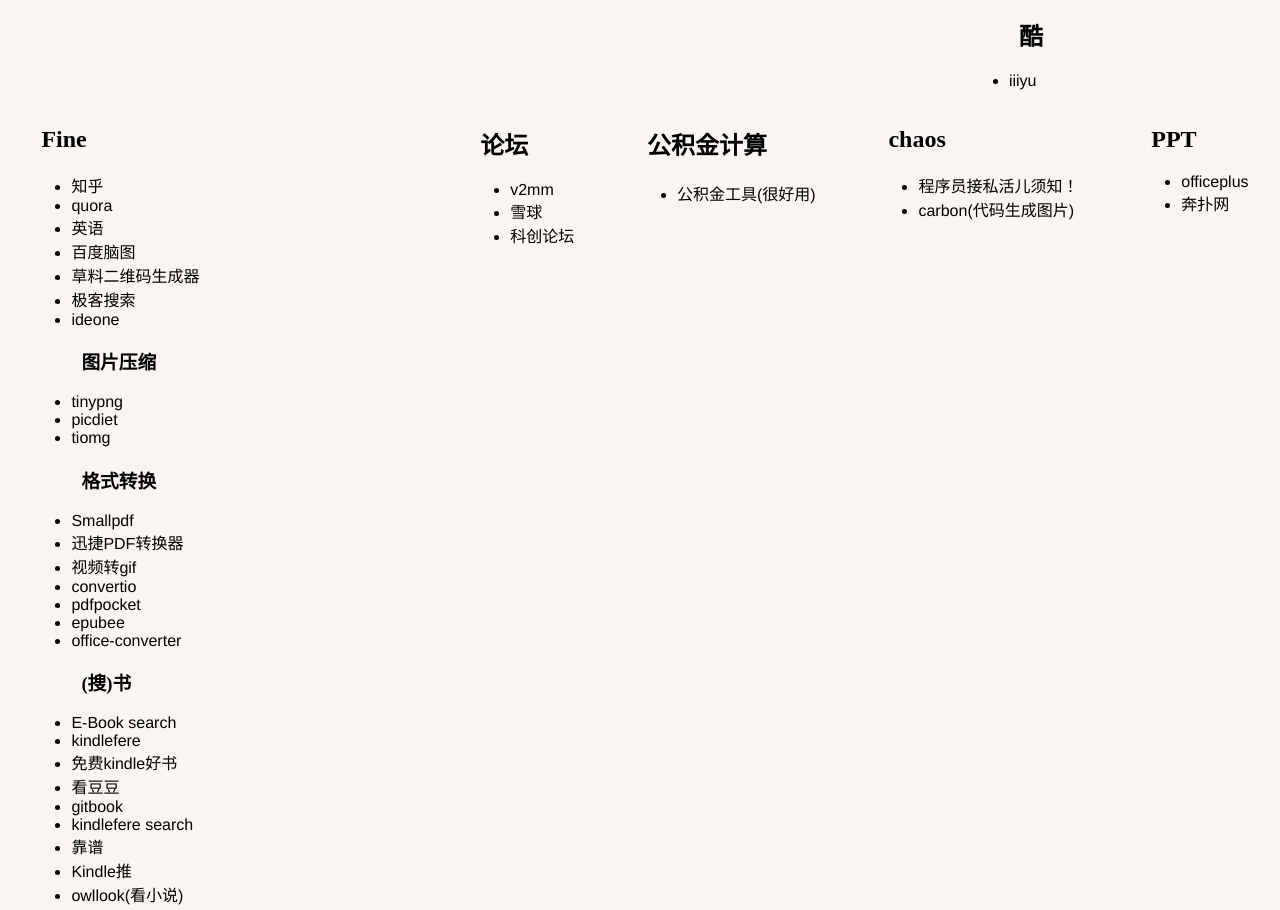
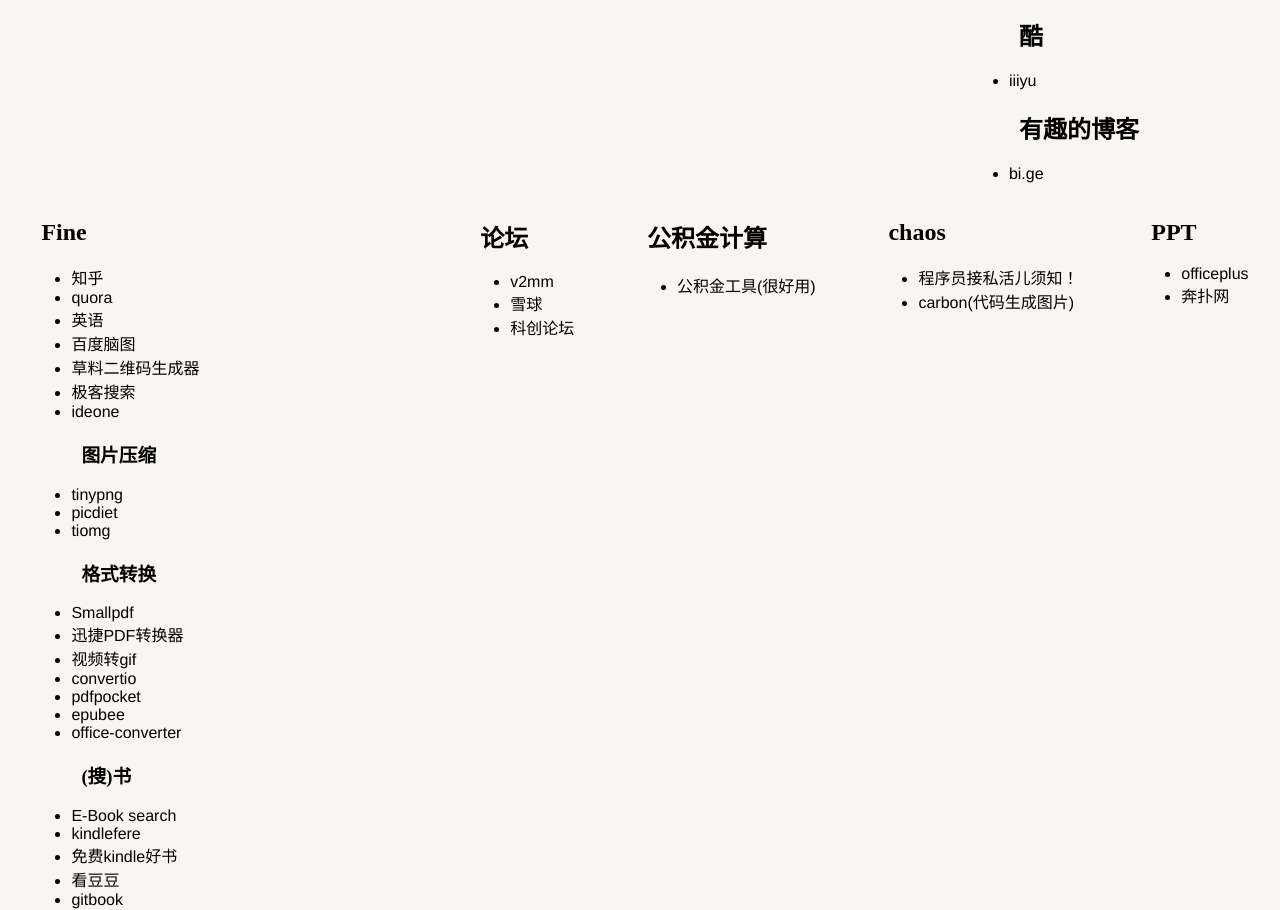
Before and after one commit to iamsail/Resource, a plain HTML site: page index.html in a window 1280 px wide. Shown: the part 3592-4502 px from the top of the page. Drawn offline with Linux system fonts and the light colour scheme.

Commit message:
:feat: add blog

```diff
--- a/index.html
+++ b/index.html
@@ -494,6 +494,8 @@
                             <li><a href="https://lucifer.ren/blog/" target="_blank" >lucifer</a></li>
                         <h2>酷</h2>
                             <li><a href="http://iiiyu.com/" target="_blank" >iiiyu</a></li>
+                        <h2>有趣的博客</h2>
+                            <li><a href="http://bi.ge/" target="_blank" >bi.ge</a></li>
                     </ul>
 </section>
 <section>
```
